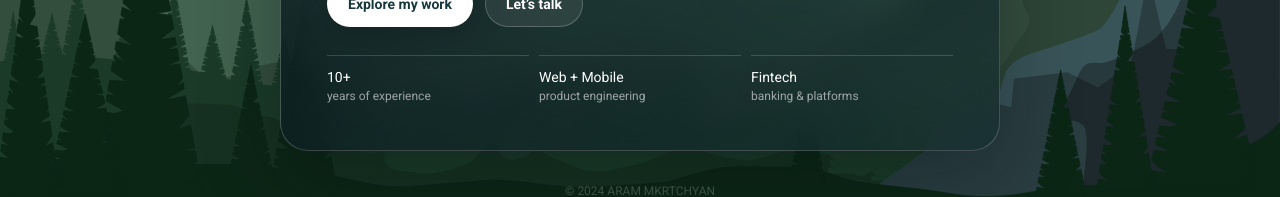
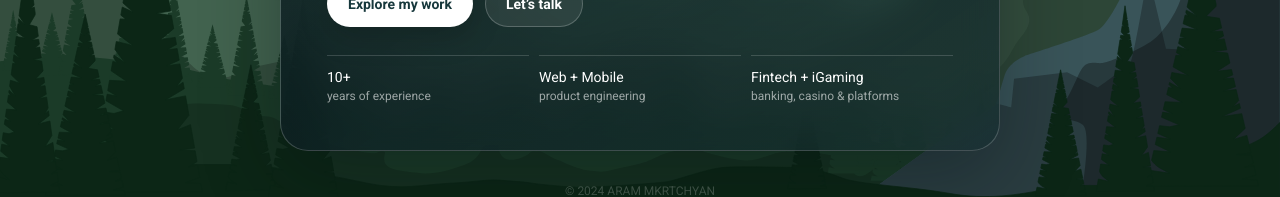
Before and after one commit to decoder10/portfolio, a React (Create React App) app: page / in a window 1280 px wide. Shown: the part 598-795 px from the top of the page. Built offline with nearby package versions, Linux system fonts and the light colour scheme.

Commit message:
Highlight fintech and iGaming experience

```diff
--- a/src/ui/home/home.tsx
+++ b/src/ui/home/home.tsx
@@ -32,8 +32,8 @@ const Home: FC = () => {
           <span>product engineering</span>
         </li>
         <li>
-          <strong>Fintech</strong>
-          <span>banking &amp; platforms</span>
+          <strong>Fintech + iGaming</strong>
+          <span>banking, casino &amp; platforms</span>
         </li>
       </ul>
     </section>
```
